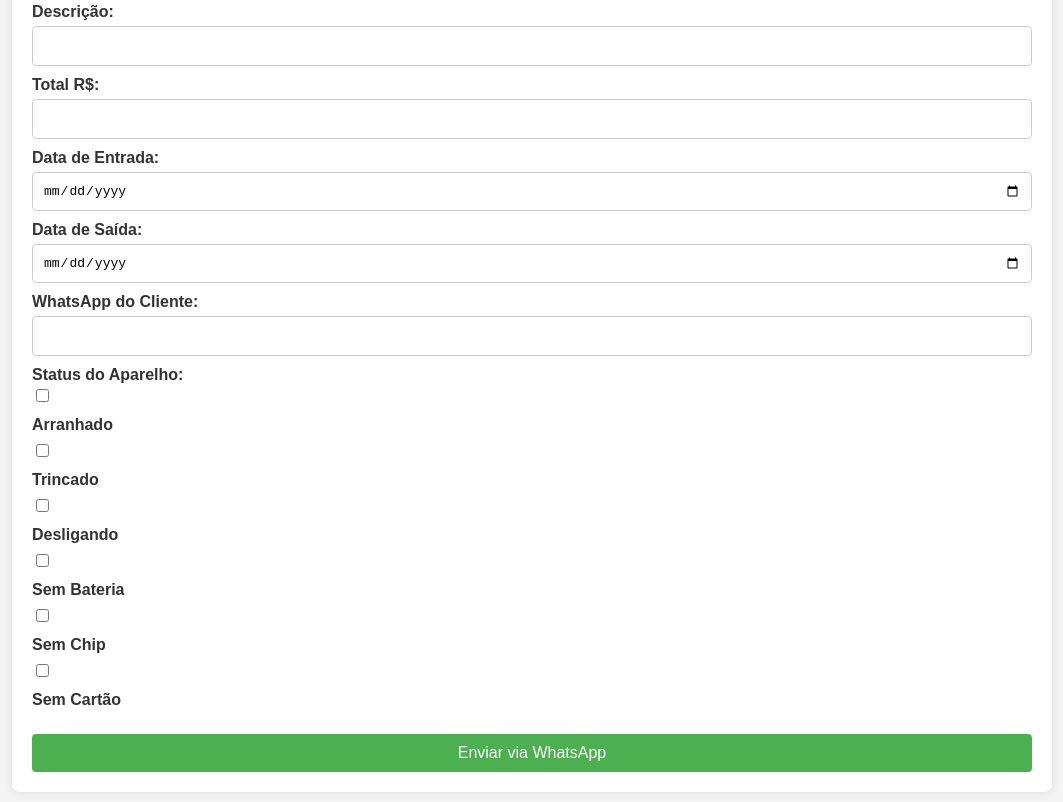
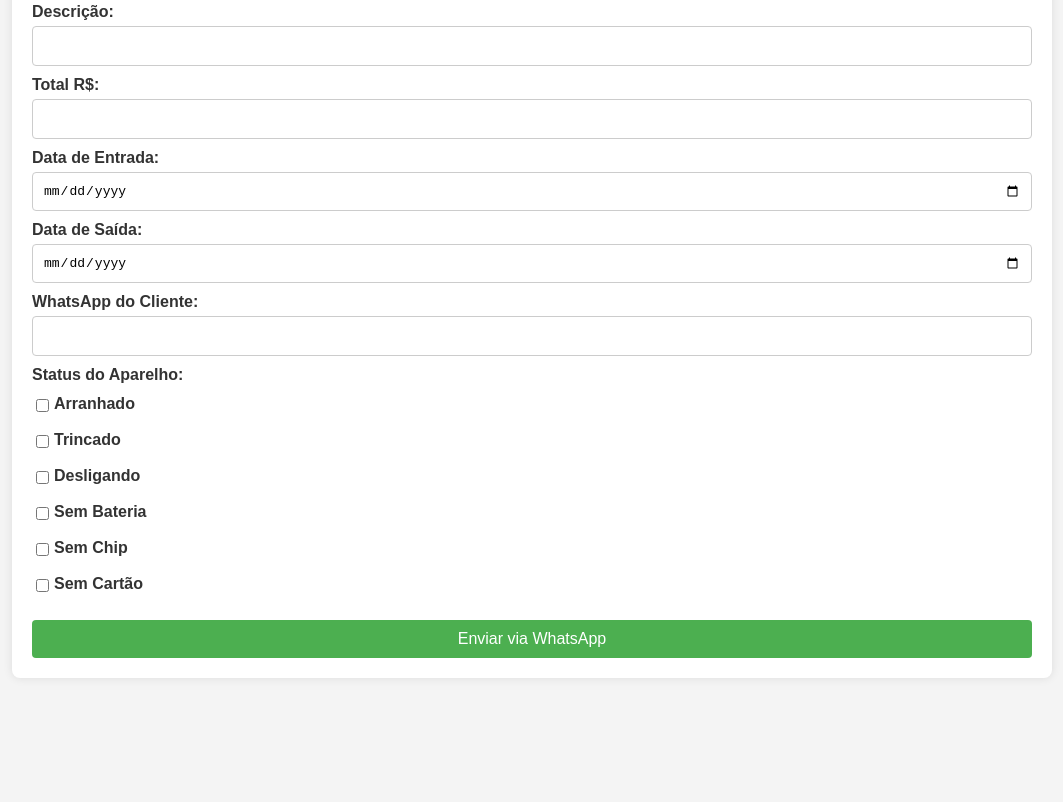
Before and after one commit to Shaolin850/nota-eletronica, a plain HTML site: page index.html in a window 1280 px wide. Shown: the part 825-1627 px from the top of the page, without its empty margins (108-1171 px from the left). After the commit the page ends 1513 px from the top, so only its background shows below. Drawn offline with Linux system fonts and the light colour scheme.

Commit message:
Update index.html

```diff
--- a/index.html
+++ b/index.html
@@ -231,30 +231,12 @@ Condições Gerais:
 
             <label>Status do Aparelho:</label>
             <div class="checkbox-group">
-                <div>
-                    <input type="checkbox" id="arranhado" name="status" value="Arranhado">
-                    <label for="arranhado">Arranhado</label>
-                </div>
-                <div>
-                    <input type="checkbox" id="trincado" name="status" value="Trincado">
-                    <label for="trincado">Trincado</label>
-                </div>
-                <div>
-                    <input type="checkbox" id="desligando" name="status" value="Desligando">
-                    <label for="desligando">Desligando</label>
-                </div>
-                <div>
-                    <input type="checkbox" id="sem_bateria" name="status" value="Sem Bateria">
-                    <label for="sem_bateria">Sem Bateria</label>
-                </div>
-                <div>
-                    <input type="checkbox" id="sem_chip" name="status" value="Sem Chip">
-                    <label for="sem_chip">Sem Chip</label>
-                </div>
-                <div>
-                    <input type="checkbox" id="sem_cartao" name="status" value="Sem Cartão">
-                    <label for="sem_cartao">Sem Cartão</label>
-                </div>
+                <label><input type="checkbox" id="arranhado" name="status" value="Arranhado"> Arranhado</label>
+                <label><input type="checkbox" id="trincado" name="status" value="Trincado"> Trincado</label>
+                <label><input type="checkbox" id="desligando" name="status" value="Desligando"> Desligando</label>
+                <label><input type="checkbox" id="sem_bateria" name="status" value="Sem Bateria"> Sem Bateria</label>
+                <label><input type="checkbox" id="sem_chip" name="status" value="Sem Chip"> Sem Chip</label>
+                <label><input type="checkbox" id="sem_cartao" name="status" value="Sem Cartão"> Sem Cartão</label>
             </div>
 
             <button type="submit">Enviar via WhatsApp</button>
```
